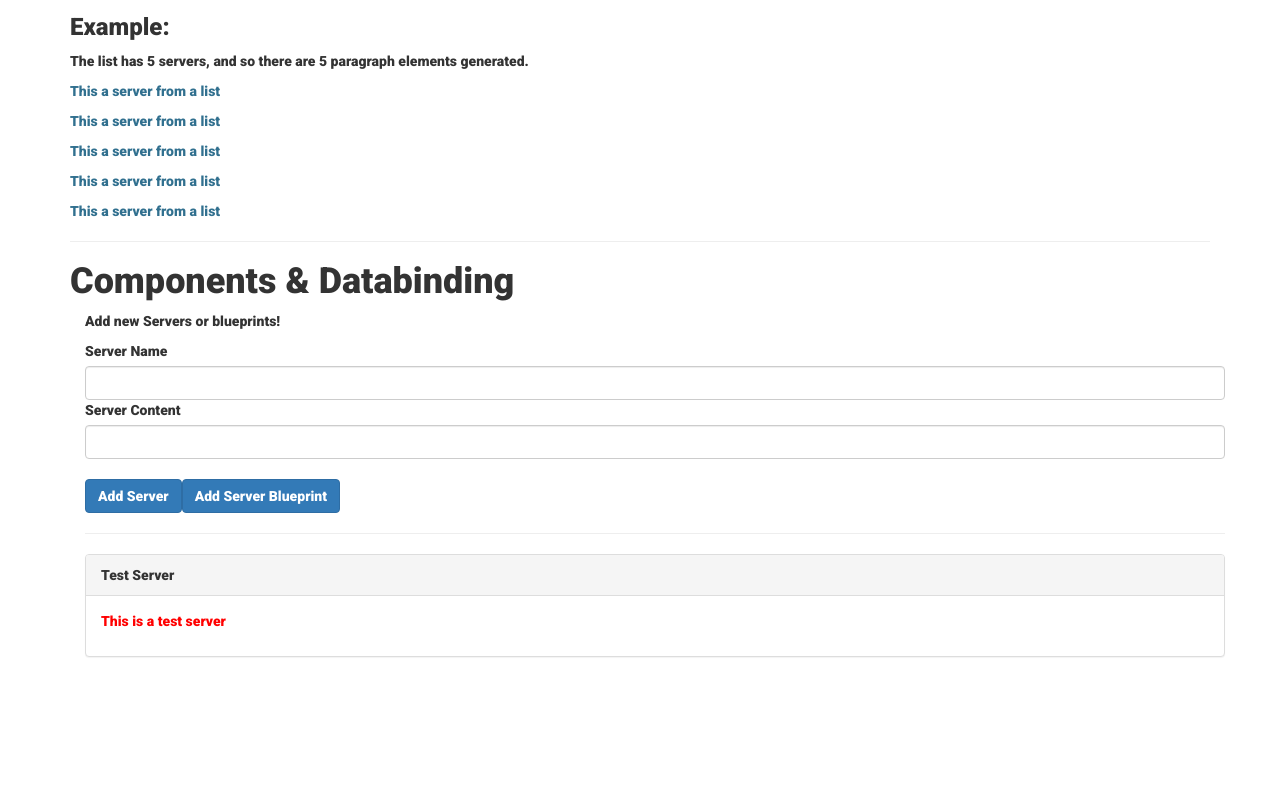
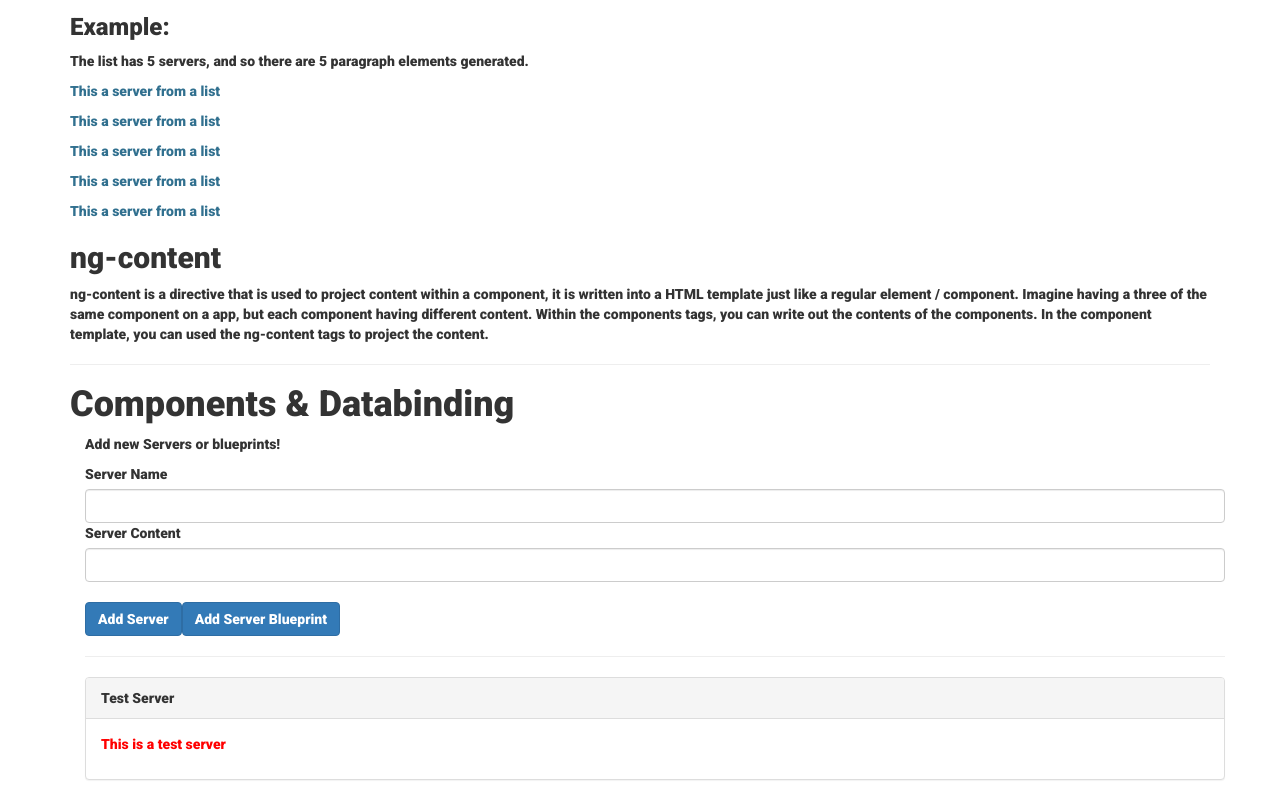
Before and after one commit to Harry-Leepz/learning-angular, an Angular app: page / in a window 1280 px wide. Shown: the part 1359-2159 px from the top of the page. Before the commit the page ends 2036 px from the top, so only its background shows below. Built offline with nearby package versions, Linux system fonts and the light colour scheme.

Commit message:
Add ng-content directive description

```diff
--- a/src/app/directives/directives.component.html
+++ b/src/app/directives/directives.component.html
@@ -87,3 +87,15 @@
     This a server from a list
   </p>
 </div>
+
+<div>
+  <h2>ng-content</h2>
+  <p>
+    ng-content is a directive that is used to project content within a
+    component, it is written into a HTML template just like a regular element /
+    component. Imagine having a three of the same component on a app, but each
+    component having different content. Within the components tags, you can
+    write out the contents of the components. In the component template, you can
+    used the ng-content tags to project the content.
+  </p>
+</div>
```
